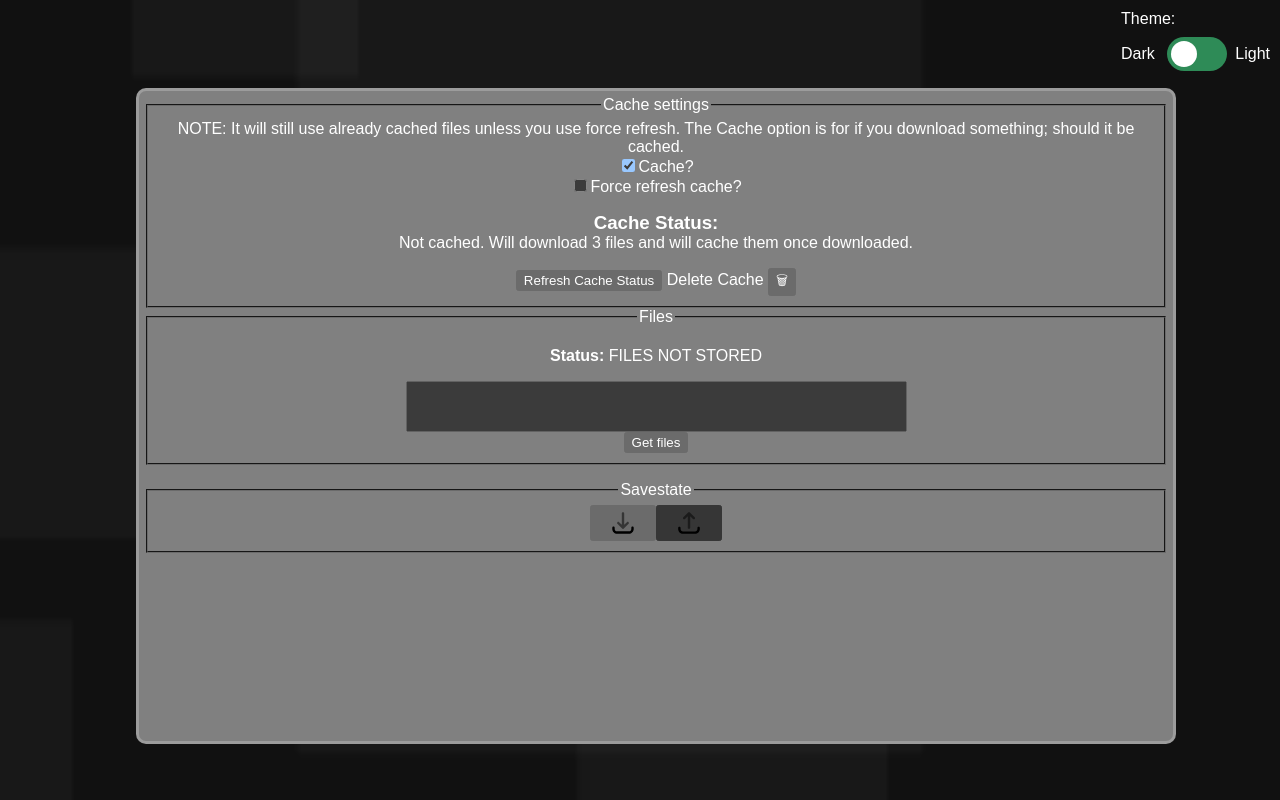
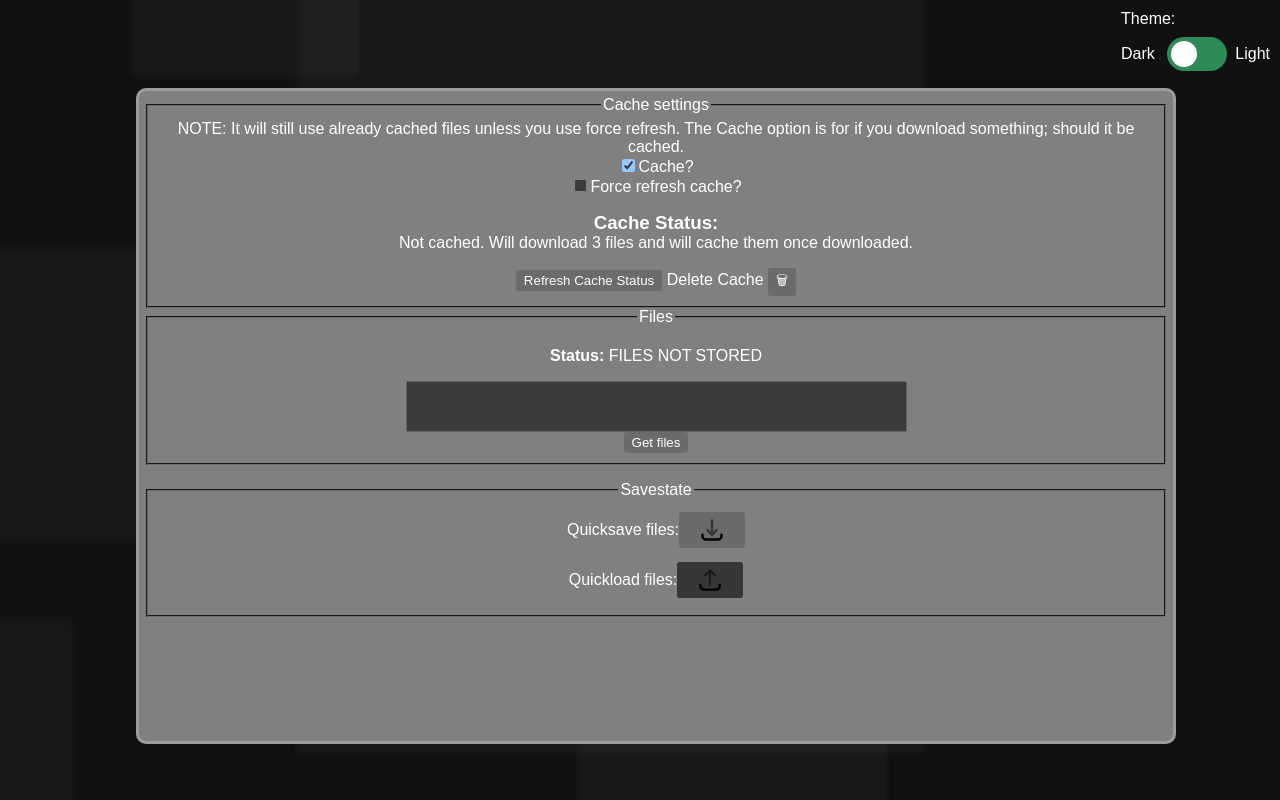
Before and after one commit to Tsunami014/DataAnalysis, a Flask app: page / in a window 1280 px wide. Run offline with Flask 3, Linux system fonts and the light colour scheme; some libraries are stand-ins or nearby versions.

Commit message:
Made marginal adjustments to index.html

```diff
--- a/templates/index.html
+++ b/templates/index.html
@@ -48,12 +48,16 @@
             <fieldset>
                 <legend>Savestate</legend>
                 <div class="together centre">
+                    <p>Quicksave files: </p>
                     <button onclick="Download();" type="button">
                         <svg xmlns="http://www.w3.org/2000/svg" class="svg-snoweb svg-theme-light mx-auto" x="0" y="0" width="50px" height="30px" viewBox="0 0 100 100" preserveAspectRatio="xMidYMid meet">
                             <path d="M69.8,85.7H30.2c-8.768,0-15.9-7.133-15.9-15.9v-4c0-2.209,1.791-4,4-4s4,1.791,4,4v4c0,4.356,3.544,7.9,7.9,7.9h39.6c4.356,0,7.9-3.544,7.9-7.9v-4c0-2.209,1.791-4,4-4s4,1.791,4,4v4c0,8.768-7.133,15.9-15.9,15.9Z" class="svg-fill-primary"></path>
                             <path d="M68.628,47.171c-1.561-1.562-4.096-1.562-5.656,0l-8.972,8.972V18.3c0-2.209-1.791-4-4-4s-4,1.791-4,4V56.143l-8.971-8.972c-1.562-1.562-4.095-1.562-5.657,0-1.562,1.562-1.562,4.095,0,5.657l15.8,15.8h0c.186,.186,.391,.352,.61,.498,.1,.067,.208,.112,.312,.169,.125,.068,.244,.143,.377,.198,.134,.055,.273,.087,.411,.128,.112,.033,.22,.076,.336,.099,.259,.051,.521,.079,.784,.079s.525-.028,.783-.079c.117-.023,.226-.067,.339-.101,.137-.04,.275-.072,.408-.127,.133-.055,.254-.131,.38-.2,.103-.056,.21-.101,.308-.167,.22-.147,.426-.314,.612-.501l15.797-15.797c1.562-1.562,1.562-4.094,0-5.657Z" class="svg-fill-primary" opacity=".5"></path>
                         </svg>
                     </button>
+                </div>
+                <div class="together centre">
+                    <p>Quickload files: </p>
                     <button id="Load" type="submit" {{ is_disabled }}>
                         <svg xmlns="http://www.w3.org/2000/svg" class="svg-snoweb svg-theme-light mx-auto" x="0" y="0" width="50px" height="30px" viewBox="0 0 100 100" preserveAspectRatio="xMidYMid meet">
                             <path d="M70.1,86.1H29.9c-8.822,0-16-7.178-16-16v-4c0-2.209,1.791-4,4-4s4,1.791,4,4v4c0,4.411,3.589,8,8,8h40.2c4.411,0,8-3.589,8-8v-4c0-2.209,1.791-4,4-4s4,1.791,4,4v4c0,8.822-7.178,16-16,16Z" class="svg-fill-primary"></path>
```
